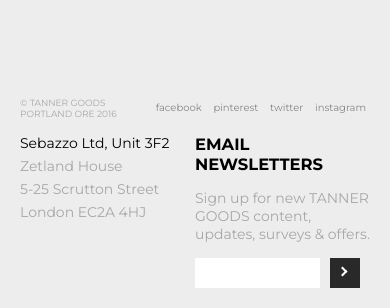
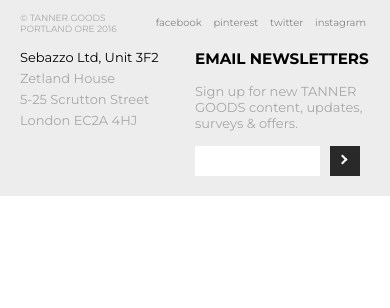
Before and after one commit to akoshevoi/tanner-goods, a plain HTML site: page index.html in a window 390 px wide. Shown: the part 6382-6690 px from the top of the page. After the commit the page ends 6578 px from the top, so only its background shows below. Drawn offline with nearby package versions, Linux system fonts and the light colour scheme.

Commit message:
adaptive changes

```diff
--- a/assets/css/blocks/address.less
+++ b/assets/css/blocks/address.less
@@ -16,8 +16,6 @@
     color: @black;
 }
 
-
-
 /*Media*/
 /*Max-width: 770px*/
 @media (max-width: 770px) {
@@ -25,3 +23,10 @@
         width: 50%;
     }
 }
+
+/*Max-width: 470px*/
+@media (max-width: 470px) {
+    .address {
+        font-size: 13px;
+    }
+}
--- a/assets/css/blocks/navigation.less
+++ b/assets/css/blocks/navigation.less
@@ -87,6 +87,10 @@
 
 /*Max-width: 470px*/
 @media(max-width: 470px) {
+    .navigation {
+        margin-bottom: 15px;
+    }
+
     .navigation__img {
         width: 100px;
     }
--- a/assets/css/blocks/newsletter.less
+++ b/assets/css/blocks/newsletter.less
@@ -88,6 +88,10 @@
 
 /*Max-width: 470px*/
 @media (max-width: 470px) {
+    .newsletter {
+        font-size: 13px;
+    }
+
     .newsletter__input {
         width: 125px;
     }
```
Also changed, not shown: assets/css/style.css.
